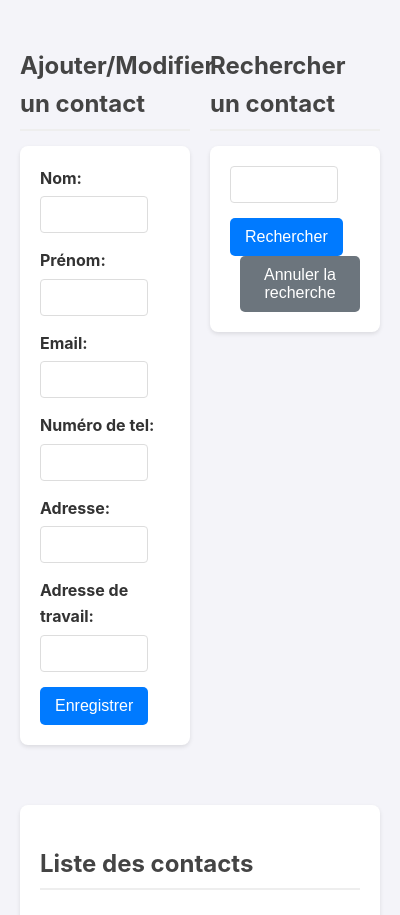
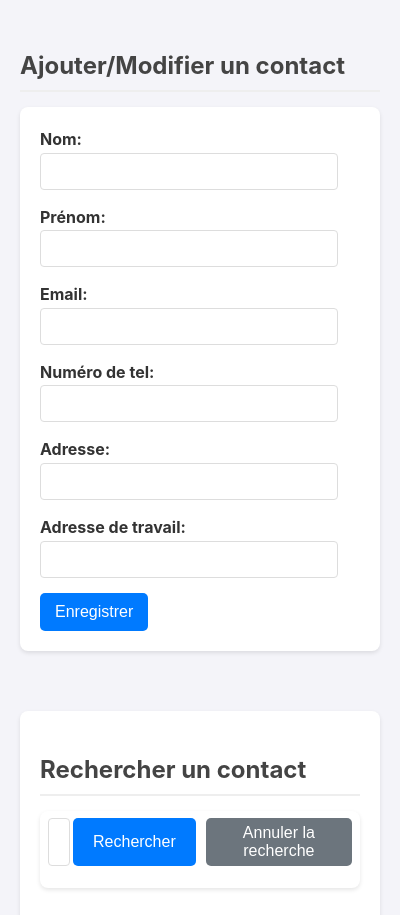
Before and after one commit to samuelsoliman13/annuaire-t-l-phonique-NSI, an Electron app: page index.html in a window 400 px wide. Shown: the part 147-1062 px from the top of the page. Drawn offline with Linux system fonts and the light colour scheme; no server answers.

Commit message:
modified global style

```diff
--- a/index.html
+++ b/index.html
@@ -30,17 +30,18 @@
             </form>
         </div>
 
-        <div class="form-wrapper">
-            <h2>Rechercher un contact</h2>
-            <form id="search-form">
-                <input type="text" id="search-term" name="search-term" required>
-                <button type="submit">Rechercher</button>
-                <button type="button" id="clear-search-btn" class="clear-btn">Annuler la recherche</button>
-            </form>
-        </div>
+
     </div>
 
     <div class="contact-list-container">
+            <h2>Rechercher un contact</h2>
+            <form id="search-form" class="search-form">
+                <input type="text" id="search-term" name="search-term" required>
+                <div class="search-buttons">
+                    <button type="submit">Rechercher</button>
+                    <button type="button" id="clear-search-btn" class="clear-btn">Annuler la recherche</button>
+                </div>
+            </form>
         <h2>Liste des contacts</h2>
         <ul id="contact-list">
         </ul>
--- a/style.css
+++ b/style.css
@@ -46,10 +46,34 @@
     box-shadow: 0 2px 4px rgba(0, 0, 0, 0.1);
     margin-bottom: 30px;
 }
+.search-form {
+    box-shadow: none;
+    display: flex;
+    align-items: stretch; /* Garde ça */
+    padding: 7px 8px;
+    box-shadow: 0 2px 4px rgba(0, 0, 0, 0.1);
+}
 
+.search-form input[type="text"] {
+    flex: 1;
+    height: 48px;
+    box-sizing: border-box;
+
+}
+
+.search-buttons {
+    display: flex;
+    margin-left: 1%;
+    padding: 0; /* ENLÈVE le padding 1% 1% */
+}
+
+.search-buttons button {
+    height: 48px; /* Même hauteur que l'input */
+    box-sizing: border-box;
+    padding: 0 20px;
+}
 form label {
     display: block;
-    margin-bottom: 5px;
     font-weight: bold;
 }
 
```
